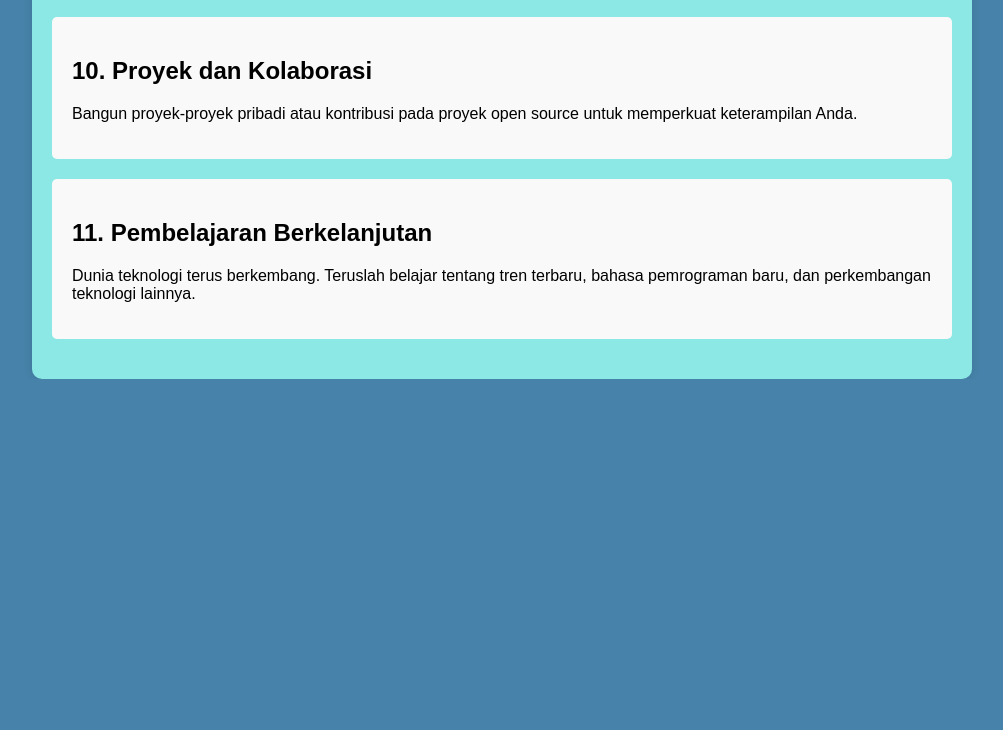
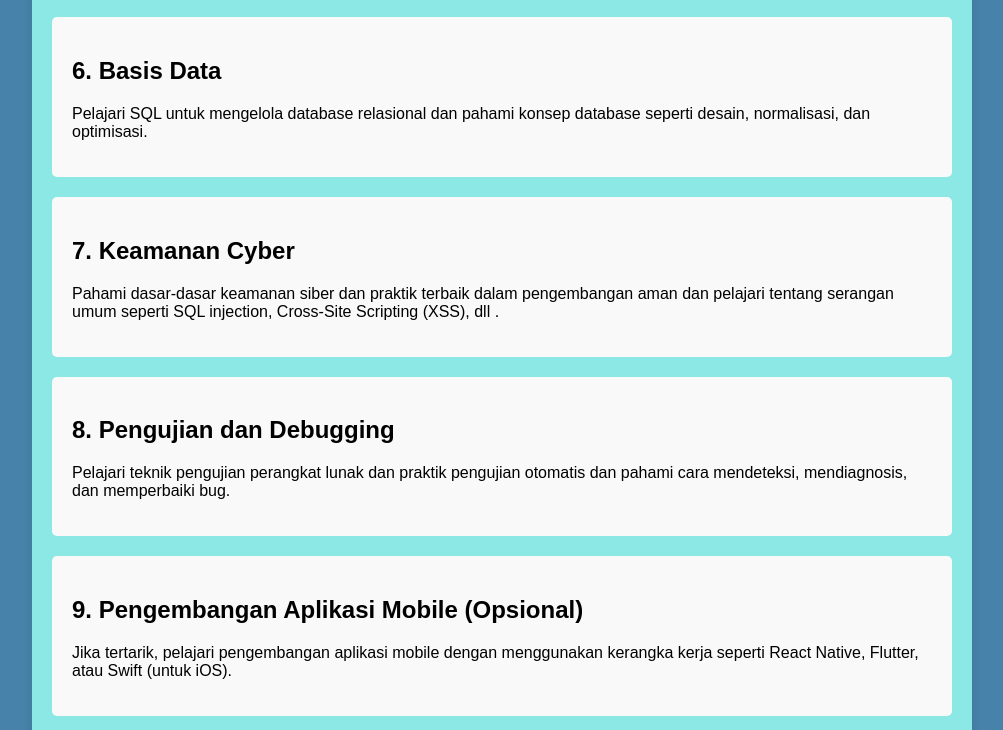
Before and after one commit to kharismajnm/kharismajnm.github.io, a plain HTML site: page index.html in a window 1280 px wide. Shown: the part 910-1640 px from the top of the page, without its empty margins (138-1141 px from the left). Before the commit the page ends 1289 px from the top, so only its background shows below. Drawn offline with Linux system fonts and the light colour scheme.

Commit message:
Update index.html

```diff
--- a/index.html
+++ b/index.html
@@ -60,8 +60,25 @@
     <p>Pelajari bahasa pemrograman untuk backend seperti Node.js, Python (Flask/Django), Ruby on Rails, atau Java (Spring Boot).</p>
   </div>
 
-  <div
+  <div class="step">
+    <h2>6. Basis Data</h2>
+    <p>Pelajari SQL untuk mengelola database relasional dan pahami konsep database seperti desain, normalisasi, dan optimisasi.</p>
+  </div>
 
+  <div class="step">
+    <h2>7. Keamanan Cyber</h2>
+    <p>Pahami dasar-dasar keamanan siber dan praktik terbaik dalam pengembangan aman dan pelajari tentang serangan umum seperti SQL injection, Cross-Site Scripting (XSS), dll .</p>
+  </div>
+
+  <div class="step">
+    <h2>8. Pengujian dan Debugging</h2>
+    <p>Pelajari teknik pengujian perangkat lunak dan praktik pengujian otomatis dan pahami cara mendeteksi, mendiagnosis, dan memperbaiki bug.</p>
+  </div>
+
+  <div class="step">
+    <h2>9. Pengembangan Aplikasi Mobile (Opsional)</h2>
+    <p>Jika tertarik, pelajari pengembangan aplikasi mobile dengan menggunakan kerangka kerja seperti React Native, Flutter, atau Swift (untuk iOS).</p>
+  </div>
   <!-- ... Langkah-langkah berikutnya ... -->
 
   <div class="step">
```
